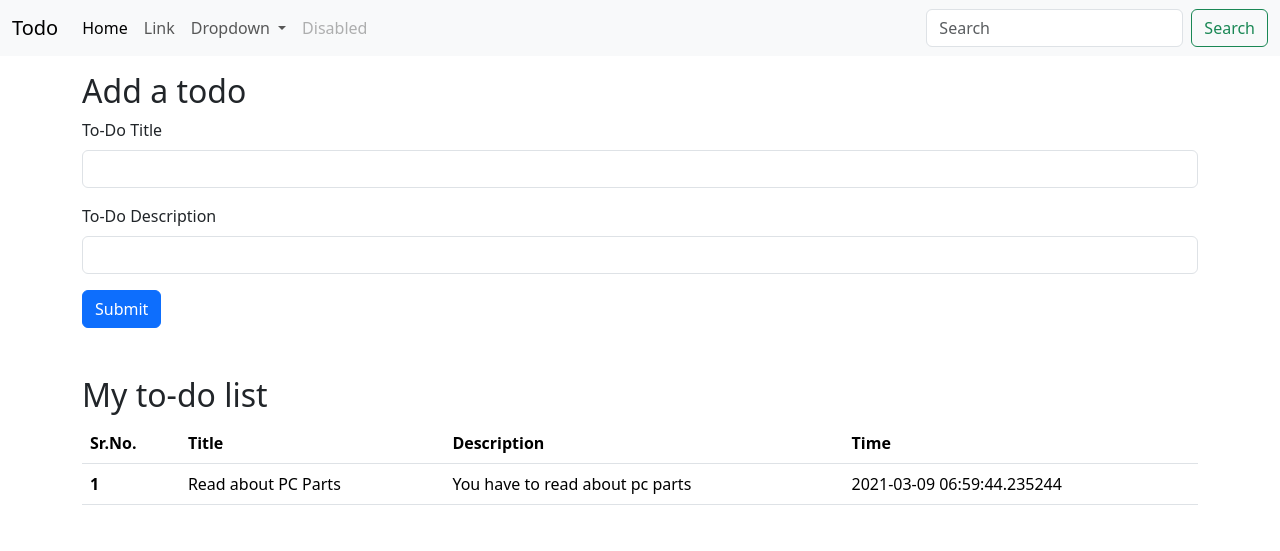
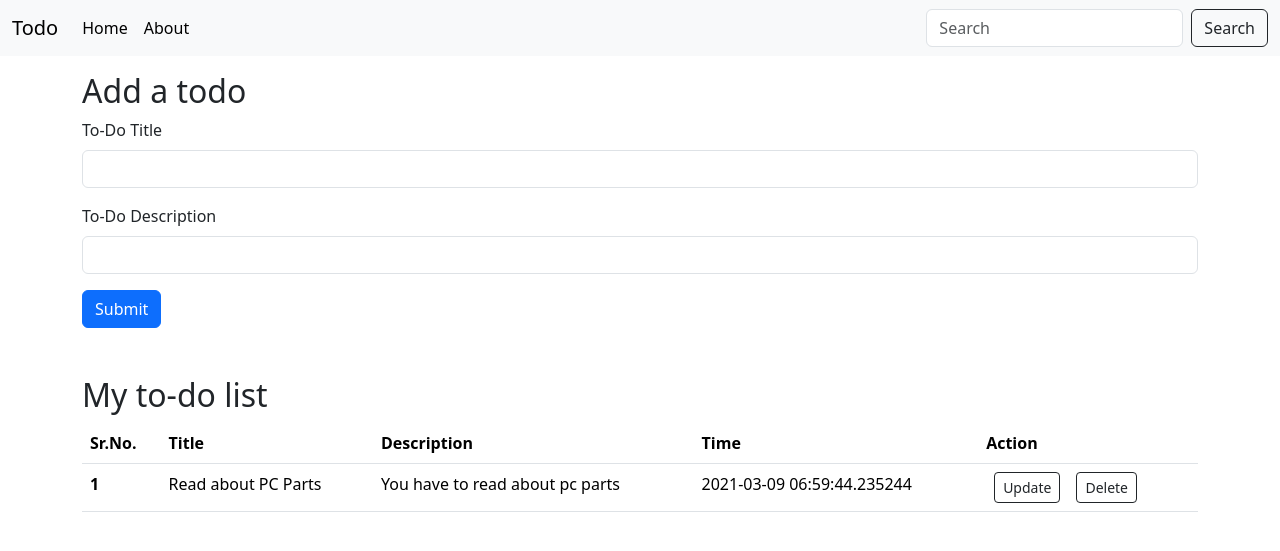
Before and after one commit to Akshay-Paunikar/Flask_Web_Development, a Flask app: page / in a window 1280 px wide. Shown: the top 551 px of the page. Run offline with Flask 2, Linux system fonts and the light colour scheme; data comes from the database, SQL or seed files in the repository.

Commit message:
To Do App created and tested successfully

```diff
--- a/app.py
+++ b/app.py
@@ -37,5 +37,18 @@ def show_data():
     print(alltodo)
     return "database created"
 
+@app.route('/update')
+def update():
+    alltodo = Todo.query.all()
+    print(alltodo)
+    return "database created"
+
+@app.route('/delete/<int:sno>')
+def delete(sno):
+    todo = Todo.query.filter_by(sno=sno).first()
+    db.session.delete(todo)
+    db.session.commit()
+    return redirect('/')
+
 if __name__ == "__main__":
     app.run(debug=True)
--- a/templates/index.html
+++ b/templates/index.html
@@ -24,29 +24,13 @@
                         <a class="nav-link active" aria-current="page" href="#">Home</a>
                     </li>
                     <li class="nav-item">
-                        <a class="nav-link" href="#">Link</a>
+                        <a class="nav-link active" href="#">About</a>
                     </li>
-                    <li class="nav-item dropdown">
-                        <a class="nav-link dropdown-toggle" href="#" role="button" data-bs-toggle="dropdown"
-                            aria-expanded="false">
-                            Dropdown
-                        </a>
-                        <ul class="dropdown-menu">
-                            <li><a class="dropdown-item" href="#">Action</a></li>
-                            <li><a class="dropdown-item" href="#">Another action</a></li>
-                            <li>
-                                <hr class="dropdown-divider">
-                            </li>
-                            <li><a class="dropdown-item" href="#">Something else here</a></li>
-                        </ul>
-                    </li>
-                    <li class="nav-item">
-                        <a class="nav-link disabled" aria-disabled="true">Disabled</a>
-                    </li>
+
                 </ul>
                 <form class="d-flex" role="search">
                     <input class="form-control me-2" type="search" placeholder="Search" aria-label="Search">
-                    <button class="btn btn-outline-success" type="submit">Search</button>
+                    <button class="btn btn-outline-dark" type="submit">Search</button>
                 </form>
             </div>
         </div>
@@ -70,6 +54,12 @@
 
     <div class="container my-5">
         <h2>My to-do list</h2>
+
+        {% if alltodo|length==0 %}
+        <div class="alert alert-dark" role="alert">
+            No to-do list found !!!! Please add to-do's to get started
+        </div>
+        {% else %}
         <table class="table">
             <thead>
                 <tr>
@@ -77,20 +67,31 @@
                     <th scope="col">Title</th>
                     <th scope="col">Description</th>
                     <th scope="col">Time</th>
+                    <th scope="col">Action</th>
                 </tr>
             </thead>
             <tbody>
+
                 {% for todo in alltodo %}
                 <tr>
                     <th scope="row">{{ loop.index }}</th>
                     <td>{{ todo.title }}</td>
                     <td>{{ todo.desc }}</td>
                     <td>{{ todo.date_created }}</td>
+                    <td>
+                        <a href="/update/{{todo.sno}}" type="button"
+                            class="btn btn-outline-dark btn-sm mx-2">Update</button>
+                            <a href="/delete/{{todo.sno}}" type="button"
+                                class="btn btn-outline-dark btn-sm mx-2">Delete</button>
+                    </td>
                 </tr>
-                {% endfor %}
 
             </tbody>
         </table>
+        {% endfor %}
+        {% endif %}
+
+
     </div>
 
     <script src="https://cdn.jsdelivr.net/npm/bootstrap@5.3.1/dist/js/bootstrap.bundle.min.js"
```
Lines whose indentation alone changed are shown as unchanged.
